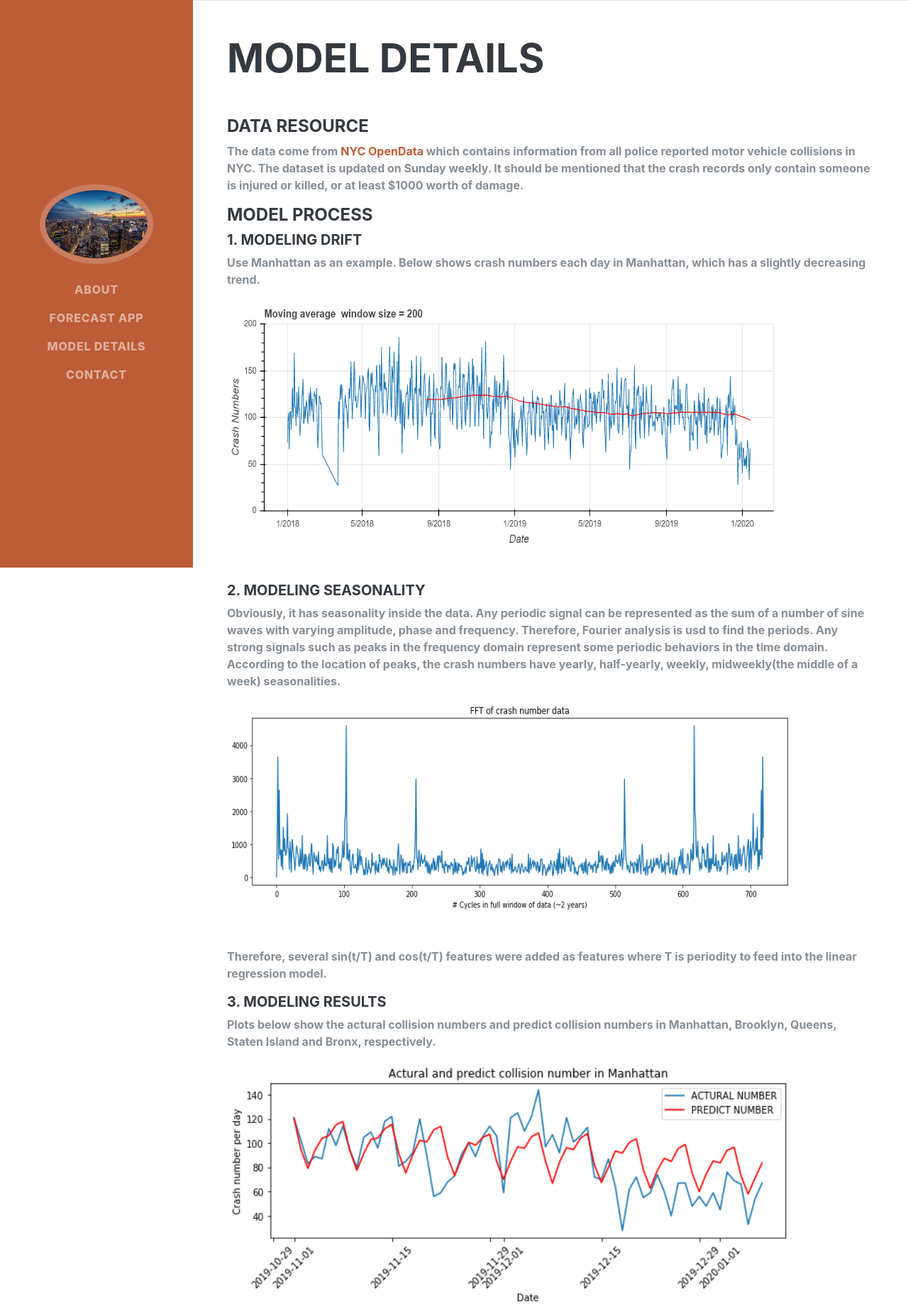
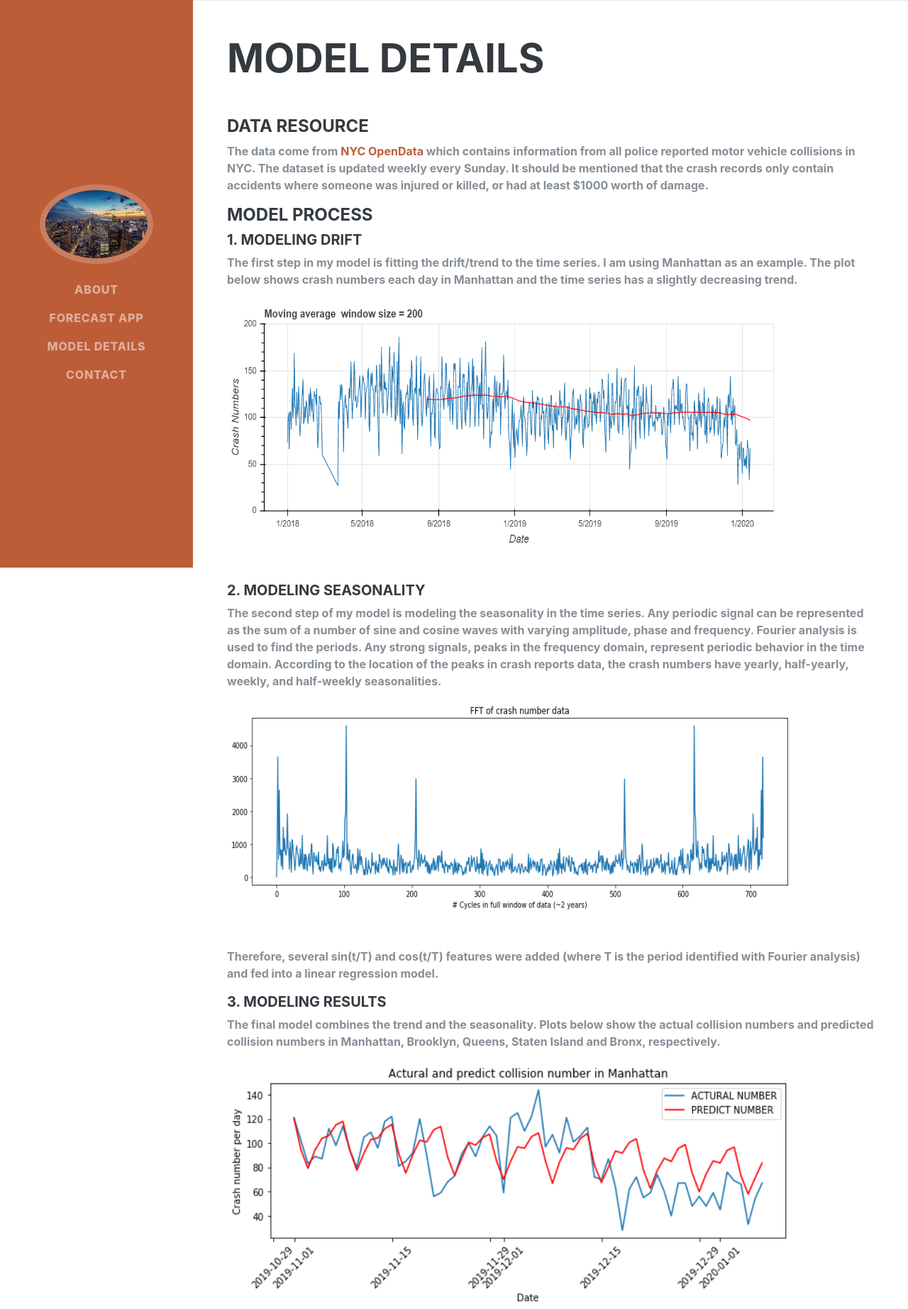
Before and after one commit to Florence-Sun/NYC_motor-vehicle_collision_forecast_app, a Flask app: page /model in a window 1280 px wide. Shown: the top 1845 px of the page at 71% size. Run offline with Flask 2, Linux system fonts and the light colour scheme; parts of the project's set-up code (start-up, migrations or seed data) failed here and were passed over; some libraries are stand-ins or nearby versions; some web fonts are replaced.

Commit message:
revised html

```diff
--- a/app.py
+++ b/app.py
@@ -18,8 +18,9 @@ def home():
     return render_template('home.html')
 
 #route for prediction of collision number model
-@app.route('/predict', methods=['POST'])
+@app.route('/predict', methods=['GET', 'POST'])
 def predict():
+
 
     #get text from the incoming request (submitted on predict button click)
     input_date=request.form['namequery']
@@ -44,8 +45,8 @@ def predict():
         manhattan['trend_model']=trend_model.predict(manhattan[['Julian', 'const']])
         manhattan['trend_model_error'] = manhattan['CRASH NUMBER'] - manhattan['trend_model']
         features_for_season_model=manhattan[['trend_model_error', 'sin(week)', \
-                                        'cos(week)', 'sin(biweek)', 'cos(biweek)', \
-                                        'sin(biyear)', 'cos(biyear)', 'sin(year)', 'cos(year)']]
+                                            'cos(week)', 'sin(biweek)', 'cos(biweek)', \
+                                            'sin(biyear)', 'cos(biyear)', 'sin(year)', 'cos(year)']]
         manhattan['Predicted_error_value'] = season_model.predict(features_for_season_model)
         manhattan['PREDICT NUMBER'] = manhattan['trend_model'] + manhattan['Predicted_error_value']
         manhattan_prediction=round(manhattan['PREDICT NUMBER'].values[0])
@@ -54,8 +55,8 @@ def predict():
         brooklyn['trend_model'] = trend_model.predict(brooklyn[['Julian', 'const']])
         brooklyn['trend_model_error'] = brooklyn['CRASH NUMBER'] - brooklyn['trend_model']
         features_for_season_model_bro = brooklyn[['trend_model_error', 'sin(week)', \
-                                               'cos(week)', 'sin(biweek)', 'cos(biweek)', \
-                                               'sin(biyear)', 'cos(biyear)', 'sin(year)', 'cos(year)']]
+                                                   'cos(week)', 'sin(biweek)', 'cos(biweek)', \
+                                                   'sin(biyear)', 'cos(biyear)', 'sin(year)', 'cos(year)']]
         brooklyn['Predicted_error_value'] = season_model.predict(features_for_season_model_bro)
         brooklyn['PREDICT NUMBER'] = brooklyn['trend_model'] + brooklyn['Predicted_error_value']
         brooklyn_prediction = round(brooklyn['PREDICT NUMBER'].values[0])
@@ -64,8 +65,8 @@ def predict():
         queens['trend_model'] = trend_model.predict(queens[['Julian', 'const']])
         queens['trend_model_error'] = queens['CRASH NUMBER'] - queens['trend_model']
         features_for_season_model_que = queens[['trend_model_error', 'sin(week)', \
-                                               'cos(week)', 'sin(biweek)', 'cos(biweek)', \
-                                               'sin(biyear)', 'cos(biyear)', 'sin(year)', 'cos(year)']]
+                                                   'cos(week)', 'sin(biweek)', 'cos(biweek)', \
+                                                   'sin(biyear)', 'cos(biyear)', 'sin(year)', 'cos(year)']]
         queens['Predicted_error_value'] = season_model.predict(features_for_season_model_que)
         queens['PREDICT NUMBER'] = queens['trend_model'] + queens['Predicted_error_value']
         queens_prediction = round(queens['PREDICT NUMBER'].values[0])
@@ -74,8 +75,8 @@ def predict():
         staten_island['trend_model'] = trend_model.predict(staten_island[['Julian', 'const']])
         staten_island['trend_model_error'] = staten_island['CRASH NUMBER'] - staten_island['trend_model']
         features_for_season_model_stan = staten_island[['trend_model_error', 'sin(week)', \
-                                                'cos(week)', 'sin(biweek)', 'cos(biweek)', \
-                                                'sin(biyear)', 'cos(biyear)', 'sin(year)', 'cos(year)']]
+                                                    'cos(week)', 'sin(biweek)', 'cos(biweek)', \
+                                                    'sin(biyear)', 'cos(biyear)', 'sin(year)', 'cos(year)']]
         staten_island['Predicted_error_value'] = season_model.predict(features_for_season_model_stan)
         staten_island['PREDICT NUMBER'] = staten_island['trend_model'] + staten_island['Predicted_error_value']
         staten_island_prediction = round(staten_island['PREDICT NUMBER'].values[0])
@@ -84,27 +85,27 @@ def predict():
         bronx['trend_model'] = trend_model.predict(bronx[['Julian', 'const']])
         bronx['trend_model_error'] = bronx['CRASH NUMBER'] - bronx['trend_model']
         features_for_season_model_brox = bronx[['trend_model_error', 'sin(week)', \
-                                               'cos(week)', 'sin(biweek)', 'cos(biweek)', \
-                                               'sin(biyear)', 'cos(biyear)', 'sin(year)', 'cos(year)']]
+                                                   'cos(week)', 'sin(biweek)', 'cos(biweek)', \
+                                                   'sin(biyear)', 'cos(biyear)', 'sin(year)', 'cos(year)']]
         bronx['Predicted_error_value'] = season_model.predict(features_for_season_model_brox)
         bronx['PREDICT NUMBER'] = bronx['trend_model'] + bronx['Predicted_error_value']
         bronx_prediction = round(bronx['PREDICT NUMBER'].values[0])
 
 
         return render_template('home.html', input_date=input_date, \
-                               manhattan_prediction=manhattan_prediction, \
-                               brooklyn_prediction=brooklyn_prediction, \
-                               queens_prediction=queens_prediction, \
-                               staten_island_prediction=staten_island_prediction, \
-                               bronx_prediction=bronx_prediction)
+                                   manhattan_prediction=manhattan_prediction, \
+                                   brooklyn_prediction=brooklyn_prediction, \
+                                   queens_prediction=queens_prediction, \
+                                   staten_island_prediction=staten_island_prediction, \
+                                   bronx_prediction=bronx_prediction)
     else:
         error_mesg="The input date is wrong. Please input any day from last week."
         return render_template('home.html', input_date=input_date, \
-                               manhattan_prediction=error_mesg, \
-                               brooklyn_prediction=error_mesg, \
-                               queens_prediction=error_mesg, \
-                               staten_island_prediction=error_mesg, \
-                               bronx_prediction=error_mesg)
+                                   manhattan_prediction=error_mesg, \
+                                   brooklyn_prediction=error_mesg, \
+                                   queens_prediction=error_mesg, \
+                                   staten_island_prediction=error_mesg, \
+                                   bronx_prediction=error_mesg)
 @app.route("/about")
 def about():
     return render_template('about.html')
--- a/templates/model.html
+++ b/templates/model.html
@@ -7,35 +7,43 @@
         <h2 class="mb-5">Model Details</h2>
 		<h4 class="mb-2">Data Resource</h4>
         <p><b>The data come from <a href="https://data.cityofnewyork.us/Public-Safety/Motor-Vehicle-Collisions-Crashes/h9gi-nx95">NYC OpenData</a>
-			  which contains information from all police reported motor vehicle collisions in NYC. The dataset is updated on Sunday weekly.
-			  It should be mentioned that the crash records only contain someone is injured or killed, or at least $1000 worth of damage.</b></p>
-        <h4 class="mb-2">Model process</h4>
+			  which contains information from all police reported motor vehicle collisions in NYC. The dataset is updated weekly every Sunday.
+			  It should be mentioned that the crash records only contain accidents where someone was injured or killed, or had at least $1000 worth of damage.</b></p>
+
+		<h4 class="mb-2">Model process</h4>
+
 		<h5 class="mb-2">1. Modeling drift</h5>
-		<p><b>Use Manhattan as an example. Below shows crash numbers each day in Manhattan, which has a slightly decreasing trend.</b></p>
+		<p><b>The first step in my model is fitting the drift/trend to the time series. I am using Manhattan as an example.
+			  The plot below shows crash numbers each day in Manhattan and the time series has a slightly decreasing trend.</b></p>
 		<img class="mb-5" src="/static/img/bokeh_plot.png" alt="Total crash numbers per day in Manhattan" width="800" height="350">
 		<h5 class="mb-2">2. Modeling seasonality</h5>
-		<p><b>Obviously, it has seasonality inside the data. Any periodic signal can be represented as the sum of a number of
-		      sine waves with varying amplitude, phase and frequency. Therefore, Fourier analysis is usd to find the periods.
-			  Any strong signals such as peaks in the frequency domain represent some periodic behaviors in the time domain.
-			  According to the location of peaks, the crash numbers have yearly, half-yearly, weekly, midweekly(the middle of a week) seasonalities.</b></p>
+		<p><b>The second step of my model is modeling the seasonality in the time series. Any periodic signal can be represented as
+			  the sum of a number of sine and cosine waves with varying amplitude, phase and frequency. Fourier analysis is used to find the periods.
+			  Any strong signals, peaks in the frequency domain, represent periodic behavior in the time domain.
+			  According to the location of the peaks in crash reports data, the crash numbers have yearly, half-yearly, weekly, and half-weekly seasonalities.</b></p>
 		<img class="mb-5" src="/static/img/FFT.png" alt="FFT Plot" width="800" height="300">
-		<p><b>Therefore, several sin(t/T) and cos(t/T) features were added as features where T is periodity to feed into the linear regression model.</b></p>
+		<p><b>Therefore, several sin(t/T) and cos(t/T) features were added (where T is the period identified with Fourier analysis) and fed into a linear regression model.</b></p>
 		<h5 class="mb-2">3. Modeling Results</h5>
-		<p><b>Plots below show the actural collision numbers and predict collision numbers in Manhattan, Brooklyn, Queens, Staten Island and Bronx, respectively.</b></p>
+		<p><b>The final model combines the trend and the seasonality. Plots below show the actual collision numbers and predicted collision numbers in Manhattan, Brooklyn, Queens, Staten Island and Bronx, respectively.</b></p>
 		<img class="mb-2" src="/static/img/manhattan.png" alt="actural and predict in manhattan" width="800" height="350">
 		<img class="mb-2" src="/static/img/brooklyn.png" alt="actural and predict in brooklyn" width="800" height="350">
 		<img class="mb-2" src="/static/img/queens.png" alt="actural and predict in queens" width="800" height="350">
 		<img class="mb-2" src="/static/img/staten_island.png" alt="actural and predict in staten island" width="800" height="350">
 		<img class="mb-2" src="/static/img/bronx.png" alt="actural and predict in bronx width="800" height="350">
-		<h5 class="mb-2">4. Conclusion</h5>
-		<li><b>The model doesn't fit very well during holiday season in Manhattan, Brooklyn and Queens, but not bad in Staten Island and Bronx.
-			   The main possible reason is that people' behaviors change in the holiday season. Many people go traveling to Manhattan, Queens and
-			   Brooklyn. Due to the more crowded people in the street, less people drive. Therefore, the collision numbers drop. The r2 score is around
-			   0.2.<b></li>
-		<li><b>One significent discovery is that collision not only has weekly, yearly seasonalities, but also midweekly seasonality, which means that
-			   in the middle of a week, the collision has a peak. The result indicates drivers should also pay more attention when driving
-			   in the middle of a week.</b></li>
-      </div>
+		<li><b>The model performance to predict the whole NYC collision numbers is quite good with R^2 score of 0.5.
+			   But when predicting the collision numbers in the 5 boroughs seperately, due to less data for each borough, the model performance
+			   is decreasing with cross-validation R^2 score of 0.25, 0.24, 0.16, 0.15 and 0.3 for Manhattan, Brooklyn, Queens, Staten Island and Bronx, respectively.
+			   The models capture the main patterns in the data.<b></li>
+		<li><b>The model however doesn’t make good predictions during the holiday season (late December) in Manhattan, Brooklyn and Queens.
+			   The predictions during that time are a bit better in Staten Island and Bronx.
+			   The main possible reason is that people’s behavior changes in the holiday season.
+			   It could be that due to the increased number of tourists in Manhattan, Queens and Brooklyn,
+			   the streets are more crowded with people and fewer people drive, therefore the collision numbers drop.<b></li>
+		<li><b>One significent discovery is that collision not only has weekly, yearly seasonalities, but also half-weekly seasonality,
+			   which indicates drivers should also pay more attention when driving on Wednesday.</b></li>
+	    <li><b>Wordcloud plot shows the reason for collision. The mainly reasons are "inattention distraction", "following closely" and "failure yield".<b></li>
+        <img class="mb-2" src="/static/img/reason.png" alt="reason for collision" width="800" height="350">
+	  </div>
     </section
 
 {%endblock%}
```
Also changed, not shown: templates/about.html (+9 -8 lines), static/img/reason.png (added).
